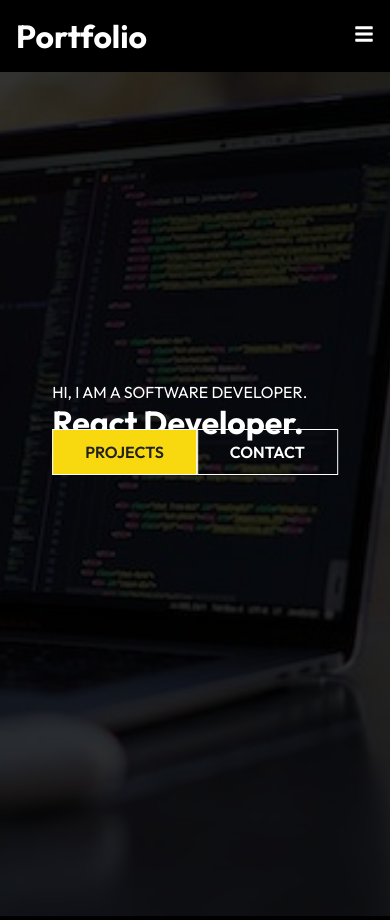
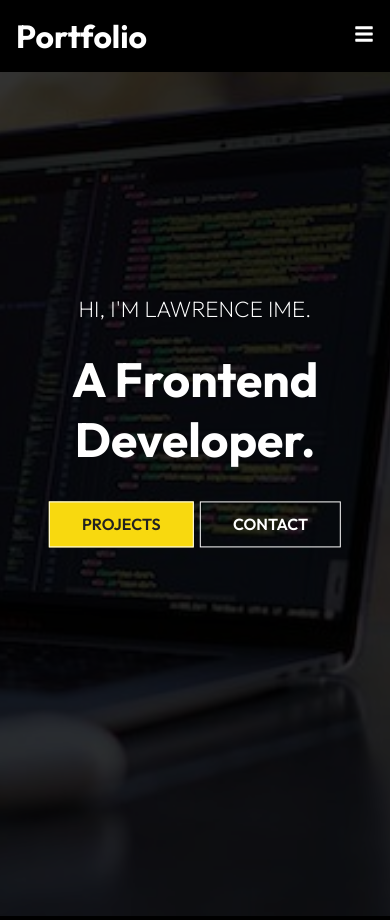
Before and after one commit to lawrenceime/React-Portfolio, a React (Create React App) app: page / in a window 390 px wide. Built offline with nearby package versions, Linux system fonts and the light colour scheme; a web font is replaced by a local one.

Commit message:
I further worked on the responsiveness of the hero section

```diff
--- a/src/components/HeroImg.jsx
+++ b/src/components/HeroImg.jsx
@@ -13,10 +13,18 @@ const HeroImg = () => {
       <img className='intro-img' src={IntroImg} alt='IntroImg'/>
       </div>
       <div className='content'>
-        <p>HI, I AM A SOFTWARE DEVELOPER.</p>
-        <h1> React Developer.  </h1>
+        <p>HI, I'M LAWRENCE IME.</p>
+        <h1> A Frontend Developer.  </h1>
+
+        <div className='buttons'>
         <Link to='/project' className='btn'>Projects</Link>
         <Link to='/contact' className='btn btn-light'>Contact</Link>
+        </div>
+
+
+
+
+
 
       </div>
     </div>
--- a/src/components/HeroImgStyles.css
+++ b/src/components/HeroImgStyles.css
@@ -34,5 +34,44 @@
     transform: translate(-50%, -50%);
     top:50%;
     left:50%;
+    height: 30%;
 
 }
+
+.hero .content h1{
+    font-size: 4rem;
+    padding: 0.6rem 0 1.5rem ;
+}
+
+.hero .content p {
+    font-size: 1.4rem;
+    font-weight:200;
+    text-transform: uppercase;
+    text-align: center;
+
+}
+
+.content .btn {
+    margin: 0.5rem 0.2rem;
+}
+
+
+
+.buttons{
+   display: flex;
+   justify-content: center;
+}
+
+@media screen and (max-width:640px) {
+    .hero .content h1{
+        font-size: 3rem;
+        text-align: center;
+        margin-top: 1rem;
+
+    }
+
+    .hero .content p {
+        font-size: 1.4rem;
+
+    }
+}
```
